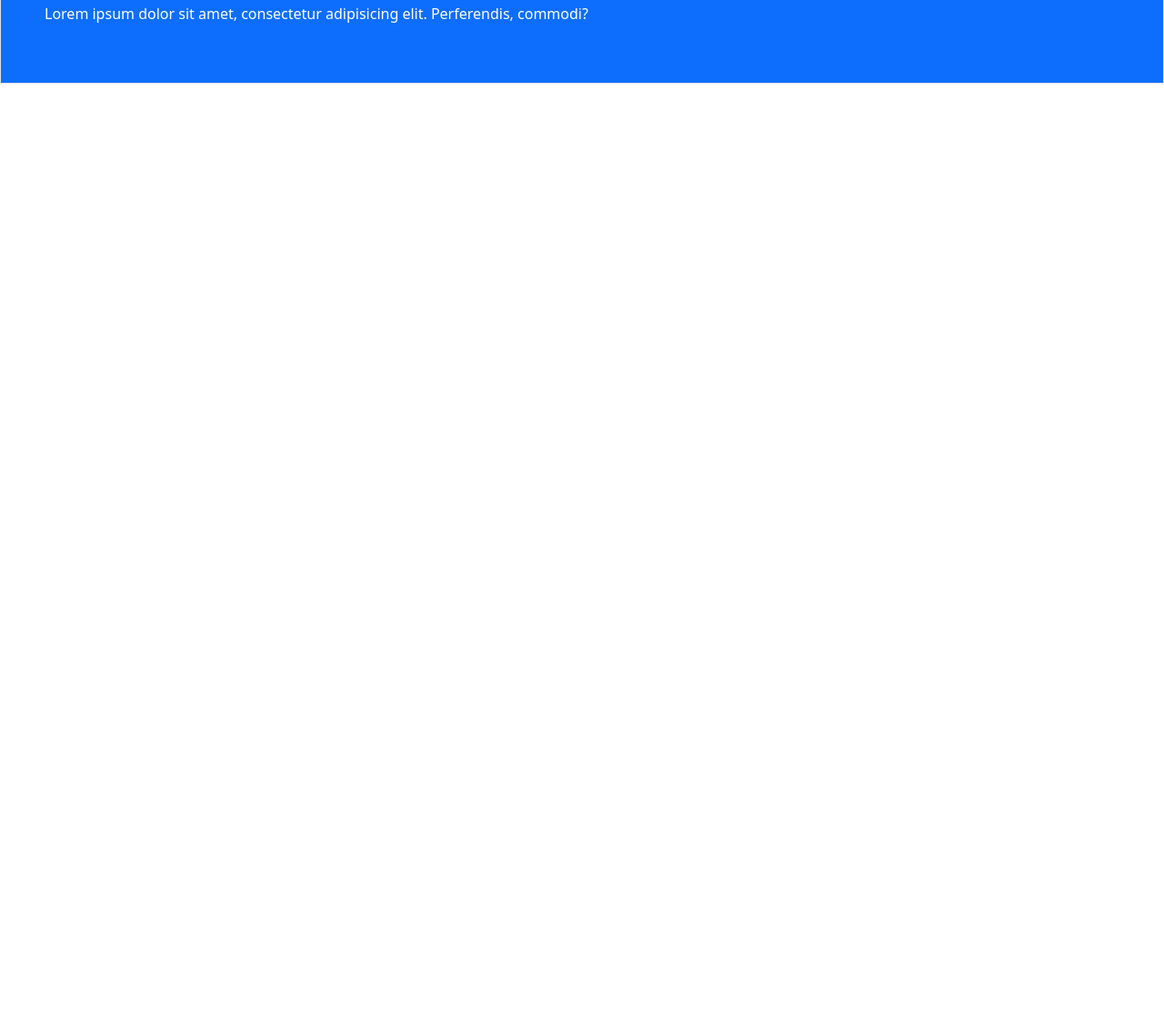
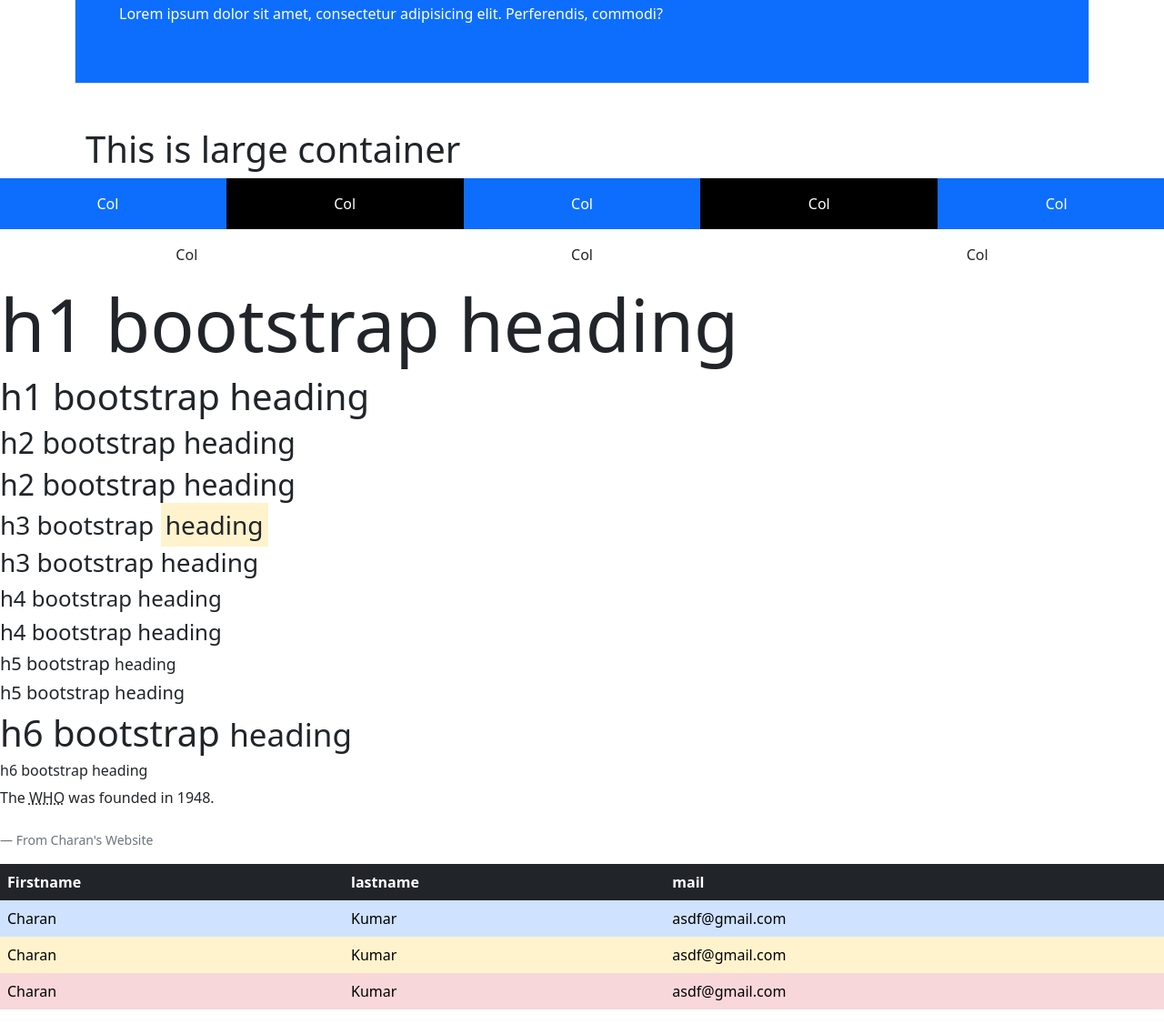
Before and after one commit to Charan-2908/Bootstrap, a website: page containers.html in a window 1280 px wide. Shown: the part 198-1324 px from the top of the page at 91% size. Before the commit the page ends 800 px from the top, so only its background shows below. Drawn offline with nearby package versions, Linux system fonts and the light colour scheme.

Commit message:
Day upadte

```diff
--- a/containers.html
+++ b/containers.html
@@ -11,11 +11,72 @@
 <body>
     <div class="container">
         <h1>Learning bootstrap</h1>
+        <div class="container p-5 my-5 border bg-primary text-white">
+            <h1>Starting bootstrap</h1>
+            <p>Lorem ipsum dolor sit amet, consectetur adipisicing elit. Perferendis, commodi?</p>
+        </div>
+
+        <div class="container-lg">
+            <h1>This is large container</h1>
+        </div>
+    </div>
+    <div class="row">
+        <div class="col-md p-3 bg-primary text-white">Col</div>
+        <div class="col-md p-3 bg-black text-white">Col</div>
+        <div class="col-md p-3 bg-primary text-white">Col</div>
+        <div class="col-md p-3 bg-black text-white">Col</div>
+        <div class="col-md p-3 bg-primary text-white">Col</div>
     </div>
 
-    <div class="container-fluid p-5 my-5 border bg-primary text-white">
-        <h1>Starting bootstrap</h1>
-        <p>Lorem ipsum dolor sit amet, consectetur adipisicing elit. Perferendis, commodi?</p>
+    <div class="row">
+        <div class="col-4 p-3">Col</div>
+        <div class="col-4 p-3">Col</div>
+        <div class="col-4 p-3">Col</div>
     </div>
+
+    <p class="h1 display-1">h1 bootstrap heading</p>
+    <h1>h1 bootstrap heading</h1>
+    <p class="h2">h2 bootstrap heading</p>
+    <h2>h2 bootstrap heading</h2>
+    <p class="h3">h3 bootstrap <mark>heading</mark> </p>
+    <h3>h3 bootstrap heading</h3>
+    <p class="h4">h4 bootstrap heading</p>
+    <h4>h4 bootstrap heading</h4>
+    <p class="h5">h5 bootstrap <small>heading</small></p>
+    <h5>h5 bootstrap heading</h5>
+    <p class="h6 display-6">h6 bootstrap <small>heading</small></p>
+    <h6>h6 bootstrap heading</h6>
+    <p>The <abbr title="World Health Organization">WHO</abbr> was founded in 1948.</p><br>
+    <footer class="blockquote-footer">From Charan's Website</footer>
+
+    <table class="table table-borderless">
+        <thead>
+            <tr class="table-dark">
+                <th>Firstname</th>
+                <th>lastname</th>
+                <th>mail</th>
+            </tr>
+        </thead>
+        <tbody>
+            <tr class="table-primary">
+                <td>Charan</td>
+                <td>Kumar</td>
+                <td>asdf@gmail.com</td>
+            </tr>
+            <tr class="table-warning">
+                <td>Charan</td>
+                <td>Kumar</td>
+                <td>asdf@gmail.com</td>
+            </tr>
+            <tr class="table-danger">
+                <td>Charan</td>
+                <td>Kumar</td>
+                <td>asdf@gmail.com</td>
+            </tr>
+        </tbody>
+    </table>
+
+
+
 </body>
 </html>
--- a/style.css
+++ b/style.css
@@ -1,3 +1,3 @@
-/* div {
-    border: solid 5px red;
-} */
+.row {
+    text-align: center;
+}
```
